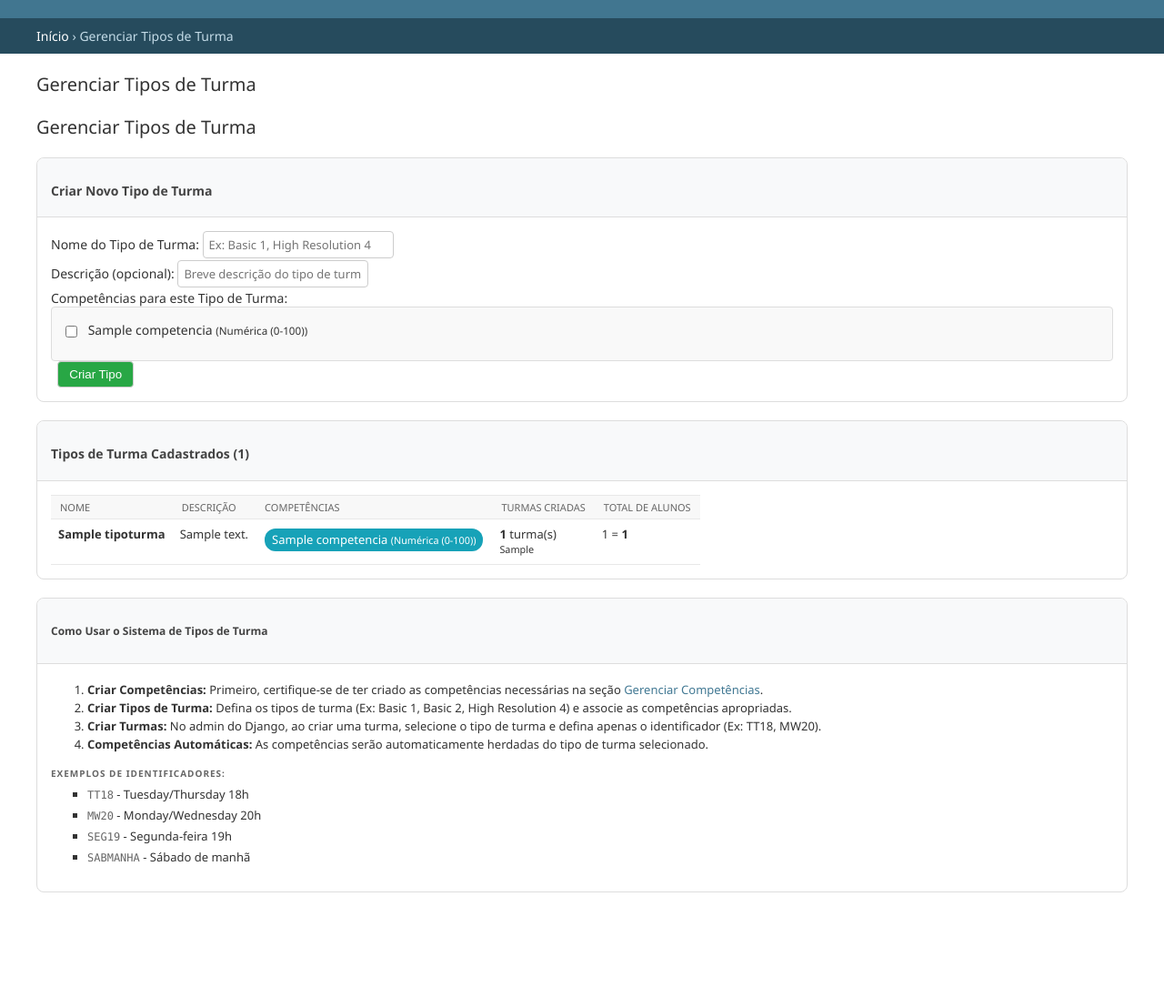
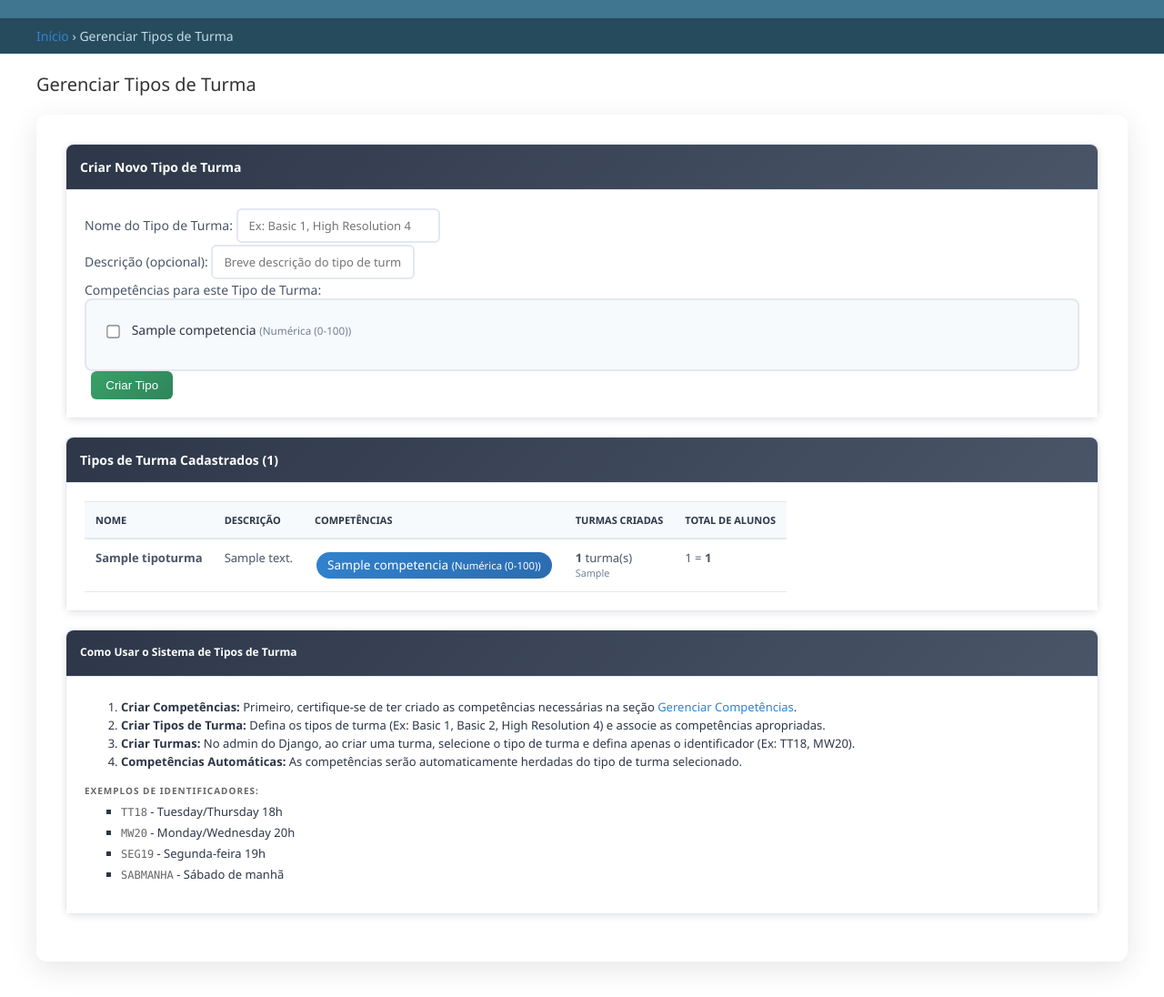
Before and after one commit to RomuloCifer/Site_boletins, a Django app: page /admin-tools/tipos-turma/ in a window 1280 px wide. Shown: the whole page at 91% size. Before the commit the page ends 981 px from the top, so only its background shows below. Run offline with Django 5.2, Linux system fonts and the light colour scheme; a user stored in the database is signed in; tables that the repository leaves empty hold one stand-in row (values such as "Sample post").

Commit message:
fix: corrige título duplicado e problema de contraste na página de tipos de turma
- Remove título duplicado na página gerenciar_tipos_turma.html
- Implementa novo sistema de estilos CSS para melhor legibilidade
- Adiciona contraste adequado com fundo branco e texto escuro
- Melhora design visual dos cards, formulários e tabelas
- Adiciona responsividade para dispositivos móveis

```diff
--- a/admin_panel/templates/admin_panel/gerenciar_tipos_turma.html
+++ b/admin_panel/templates/admin_panel/gerenciar_tipos_turma.html
@@ -5,7 +5,6 @@
 
 {% block content %}
 <div class="dashboard-admin">
-    <h1>{{ title }}</h1>
 
     <!-- Mensagens -->
     {% if messages %}
@@ -184,63 +183,218 @@
 </div>
 
 <style>
+/* Estilos específicos para a página de tipos de turma */
+.dashboard-admin {
+    background: rgba(255, 255, 255, 0.95) !important;
+    border-radius: 12px !important;
+    padding: 2rem !important;
+    box-shadow: 0 8px 32px rgba(0, 0, 0, 0.1) !important;
+    color: #1a202c !important;
+}
+
 .card {
-    border: 1px solid #ddd;
-    border-radius: 8px;
-    margin-bottom: 20px;
+    border: 1px solid #e2e8f0 !important;
+    border-radius: 8px !important;
+    margin-bottom: 20px !important;
+    background: white !important;
+    box-shadow: 0 2px 8px rgba(0, 0, 0, 0.1) !important;
 }
+
 .card-header {
-    background-color: #f8f9fa;
-    border-bottom: 1px solid #ddd;
-    padding: 15px;
-    border-radius: 8px 8px 0 0;
+    background: linear-gradient(135deg, #2d3748, #4a5568) !important;
+    color: white !important;
+    border-bottom: 1px solid #e2e8f0 !important;
+    padding: 15px !important;
+    border-radius: 8px 8px 0 0 !important;
+    font-weight: 600 !important;
 }
+
+.card-header h3, .card-header h4, .card-header h5 {
+    color: white !important;
+    margin: 0 !important;
+    font-weight: 600 !important;
+}
+
 .card-body {
-    padding: 15px;
+    padding: 20px !important;
+    color: #2d3748 !important;
+    background: white !important;
 }
-.alert {
-    padding: 10px;
-    border-radius: 4px;
-    margin-bottom: 10px;
+
+/* Formulários */
+.form-group label {
+    color: #4a5568 !important;
+    font-weight: 500 !important;
+    margin-bottom: 0.5rem !important;
 }
-.alert-success { background-color: #d4edda; border-color: #c3e6cb; color: #155724; }
-.alert-danger { background-color: #f8d7da; border-color: #f5c6cb; color: #721c24; }
-.alert-warning { background-color: #fff3cd; border-color: #ffeaa7; color: #856404; }
 
+.form-control {
+    padding: 8px 12px !important;
+    border: 2px solid #e2e8f0 !important;
+    border-radius: 6px !important;
+    background: white !important;
+    color: #2d3748 !important;
+    transition: border-color 0.2s ease !important;
+}
+
+.form-control:focus {
+    border-color: #3182ce !important;
+    box-shadow: 0 0 0 3px rgba(49, 130, 206, 0.1) !important;
+    outline: none !important;
+}
+
+/* Área de seleção de competências */
 .competencias-selection {
-    max-height: 300px;
-    overflow-y: auto;
-    border: 1px solid #ddd;
-    padding: 10px;
-    border-radius: 4px;
-    background-color: #f9f9f9;
+    max-height: 300px !important;
+    overflow-y: auto !important;
+    border: 2px solid #e2e8f0 !important;
+    padding: 15px !important;
+    border-radius: 8px !important;
+    background: #f7fafc !important;
 }
 
 .competencia-checkbox {
-    margin-bottom: 8px;
-    padding: 5px;
+    margin-bottom: 10px !important;
+    padding: 8px !important;
+    border-radius: 4px !important;
+    transition: background-color 0.2s ease !important;
+}
+
+.competencia-checkbox:hover {
+    background: rgba(49, 130, 206, 0.1) !important;
 }
 
 .competencia-checkbox input[type="checkbox"] {
-    margin-right: 8px;
+    margin-right: 10px !important;
+    transform: scale(1.1) !important;
 }
 
+.competencia-checkbox label {
+    color: #2d3748 !important;
+    font-weight: 500 !important;
+    cursor: pointer !important;
+    margin: 0 !important;
+}
+
+/* Tabelas */
+.table {
+    margin-bottom: 0 !important;
+    background: white !important;
+    color: #2d3748 !important;
+}
+
+.table thead th {
+    background: #f7fafc !important;
+    color: #2d3748 !important;
+    font-weight: 600 !important;
+    border-bottom: 2px solid #e2e8f0 !important;
+    padding: 12px !important;
+}
+
+.table tbody td {
+    padding: 12px !important;
+    border-bottom: 1px solid #e2e8f0 !important;
+    color: #4a5568 !important;
+}
+
+.table tbody tr:hover {
+    background: #f7fafc !important;
+}
+
+/* Badges */
 .competencias-list .badge {
-    display: inline-block;
-    margin: 2px;
-    padding: 4px 8px;
-    border-radius: 12px;
+    display: inline-block !important;
+    margin: 2px !important;
+    padding: 6px 12px !important;
+    border-radius: 20px !important;
+    font-size: 0.85rem !important;
+    font-weight: 500 !important;
 }
 
 .badge-info {
-    background-color: #17a2b8;
-    color: white;
+    background: linear-gradient(135deg, #3182ce, #2b6cb0) !important;
+    color: white !important;
 }
 
-.table { margin-bottom: 0; }
-.btn { padding: 6px 12px; border-radius: 4px; border: none; cursor: pointer; }
-.btn-success { background-color: #28a745; color: white; }
-.form-control { padding: 6px 12px; border: 1px solid #ccc; border-radius: 4px; }
+/* Botões */
+.btn {
+    padding: 8px 16px !important;
+    border-radius: 6px !important;
+    border: none !important;
+    cursor: pointer !important;
+    font-weight: 500 !important;
+    transition: all 0.2s ease !important;
+}
+
+.btn-success {
+    background: linear-gradient(135deg, #38a169, #2f855a) !important;
+    color: white !important;
+}
+
+.btn-success:hover {
+    background: linear-gradient(135deg, #2f855a, #276749) !important;
+    transform: translateY(-1px) !important;
+    box-shadow: 0 4px 12px rgba(56, 161, 105, 0.3) !important;
+}
+
+/* Alertas */
+.alert {
+    padding: 12px 16px !important;
+    border-radius: 8px !important;
+    margin-bottom: 20px !important;
+    border: none !important;
+    font-weight: 500 !important;
+}
+
+.alert-success {
+    background: linear-gradient(135deg, #c6f6d5, #9ae6b4) !important;
+    color: #22543d !important;
+    border-left: 4px solid #38a169 !important;
+}
+
+.alert-danger {
+    background: linear-gradient(135deg, #fed7d7, #feb2b2) !important;
+    color: #742a2a !important;
+    border-left: 4px solid #e53e3e !important;
+}
+
+.alert-warning {
+    background: linear-gradient(135deg, #fefcbf, #faf089) !important;
+    color: #744210 !important;
+    border-left: 4px solid #d69e2e !important;
+}
+
+/* Text utilities */
+.text-muted {
+    color: #718096 !important;
+}
+
+/* Links */
+a {
+    color: #3182ce !important;
+    text-decoration: none !important;
+}
+
+a:hover {
+    color: #2c5282 !important;
+    text-decoration: underline !important;
+}
+
+/* Responsividade */
+@media (max-width: 768px) {
+    .dashboard-admin {
+        padding: 1rem !important;
+        margin: 0.5rem !important;
+    }
+
+    .card-body {
+        padding: 15px !important;
+    }
+
+    .table-responsive {
+        font-size: 0.9rem !important;
+    }
+}
 </style>
 
 {% endblock %}
```
